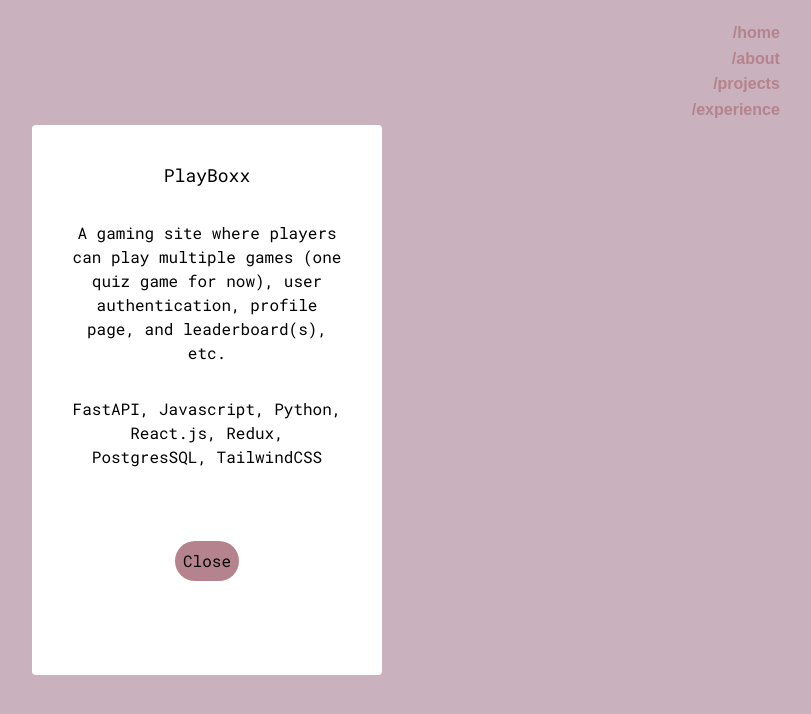
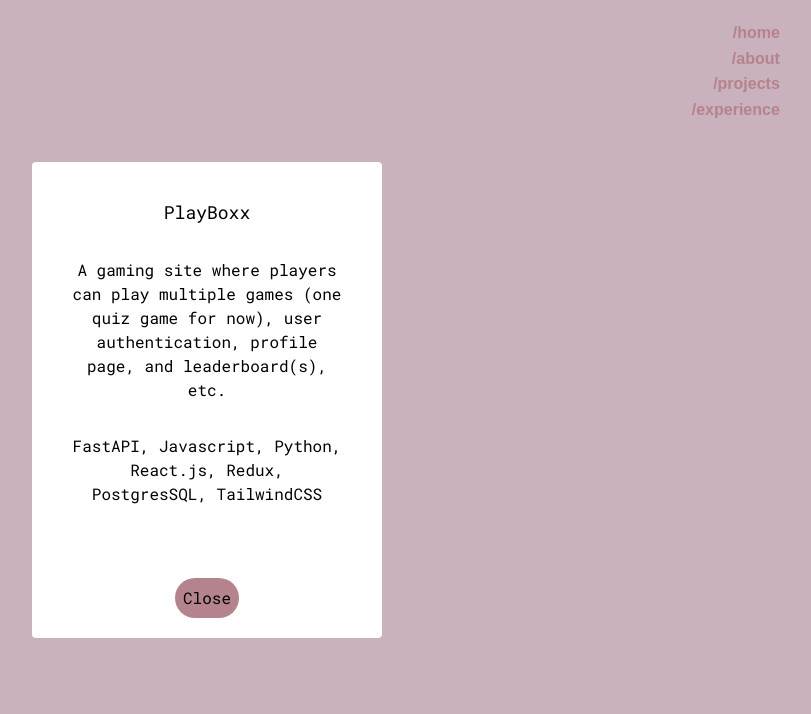
Before and after one commit to Gudelfina/portfolio, a React (Create React App) app: page / in a window 1280 px wide. Both pictures are taken after a click on the button "PlayBoxx". Shown: the part 1524-2238 px from the top of the page, without its empty margins (433-1244 px from the left). Built offline with nearby package versions, Linux system fonts and the light colour scheme; some icons are missing.

Commit message:
Changes modal height

```diff
--- a/src/components/Projects.js
+++ b/src/components/Projects.js
@@ -78,7 +78,7 @@ const Projects = () => {
             },
             content: {
               width: "350px",
-              height: "550px",
+              height: "fit-content",
               margin: "auto",
               border: "none",
             },
@@ -106,12 +106,14 @@ const Projects = () => {
                   />
                 </a>
               </div>
+              <div className="button-container">
                 <button
                   className="text-black rounded-full bg-lightPurple p-2"
                   onClick={handleModalClose}
                 >
                   Close
                 </button>
+              </div>
             </div>
           )}
         </Modal>
```
Lines whose indentation alone changed are shown as unchanged.
